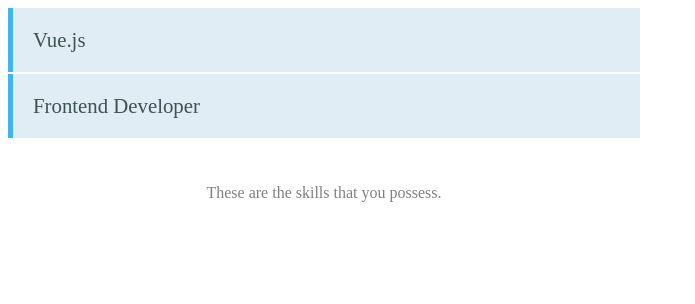
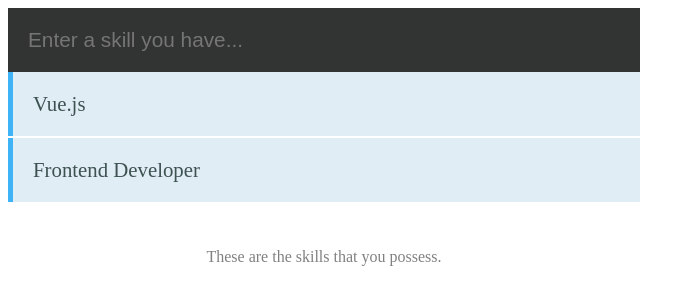
Before and after one commit to artseven/VueJS2, a Vue app: page / in a window 1280 px wide. Shown: the top 304 px of the page, without its empty margins (0-695 px from the left). Built offline with nearby package versions, Linux system fonts and the light colour scheme.

Commit message:
vue forms

```diff
--- a/src/components/Skills.vue
+++ b/src/components/Skills.vue
@@ -1,11 +1,17 @@
 <template>
   <div class="hello">
     <div class="holder">
+
+      <form @submit.prevent="addSkill">
+        <input type="text" placeholder="Enter a skill you have..." v-model="skill">
+        {{ skill }}
+      </form>
       <ul>
         <li v-for="(data, index) in skills" :key='index'>
           {{ data.skill }}
         </li>
       </ul>
+
       <p>These are the skills that you possess.</p>
     </div>
   </div>
@@ -16,13 +22,17 @@
   name: 'Skills',
   data() {
     return {
+      skill: '',
       skills: [
         { "skill": "Vue.js"},
         { "skill": "Frontend Developer"},
-      ],
-      bgColor: 'yellow',
-      bgWidth: '100%',
-      bgHeight: '30px'
+      ]
+    }
+  },
+  methods: {
+    addSkill() {
+      this.skills.push({skill: this.skill})
+      this.skill = '';
     }
   }
 }
@@ -60,4 +70,13 @@
     box-shadow: 0px 0px 40px lightgray;
   }
 
+  input {
+    width: calc(100% - 40px);
+    border: 0;
+    padding: 20px;
+    font-size: 1.3em;
+    background-color: #323333;
+    color: #687F7F;
+  }
+
 </style>
```
